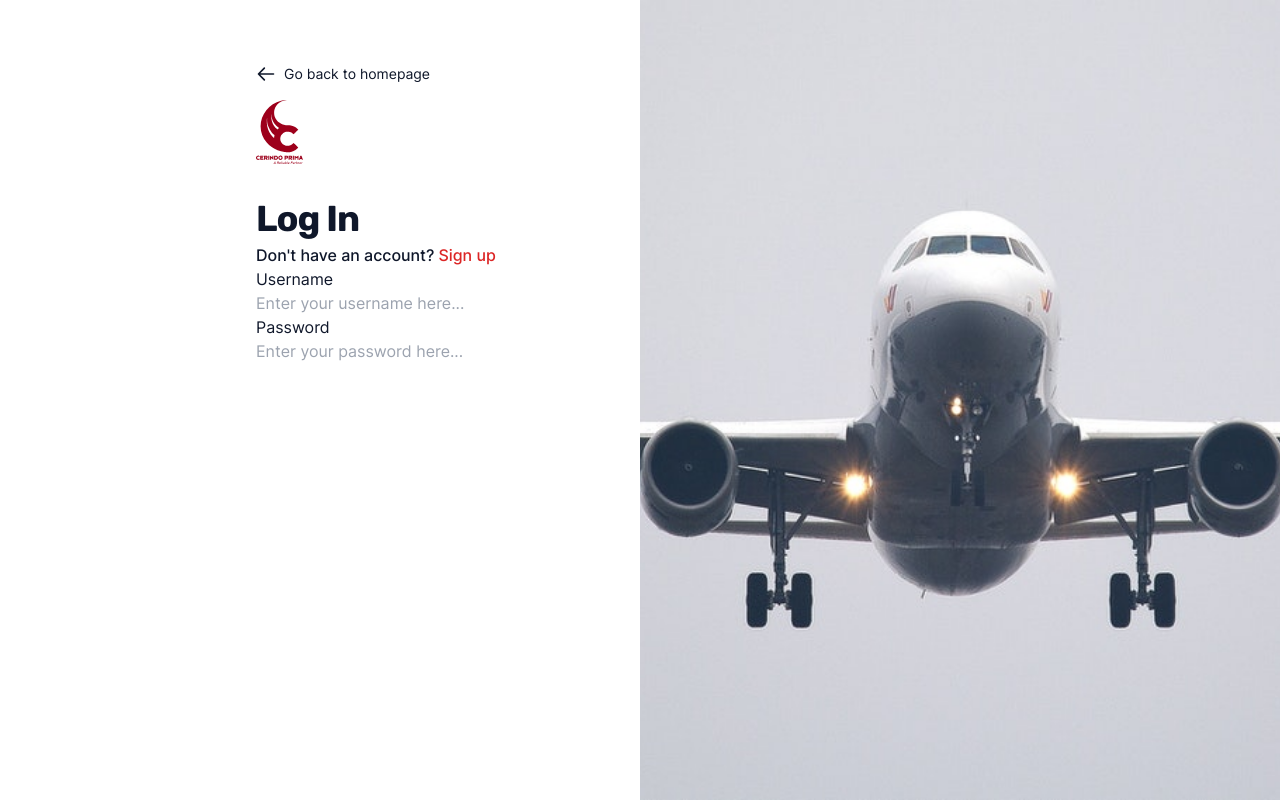
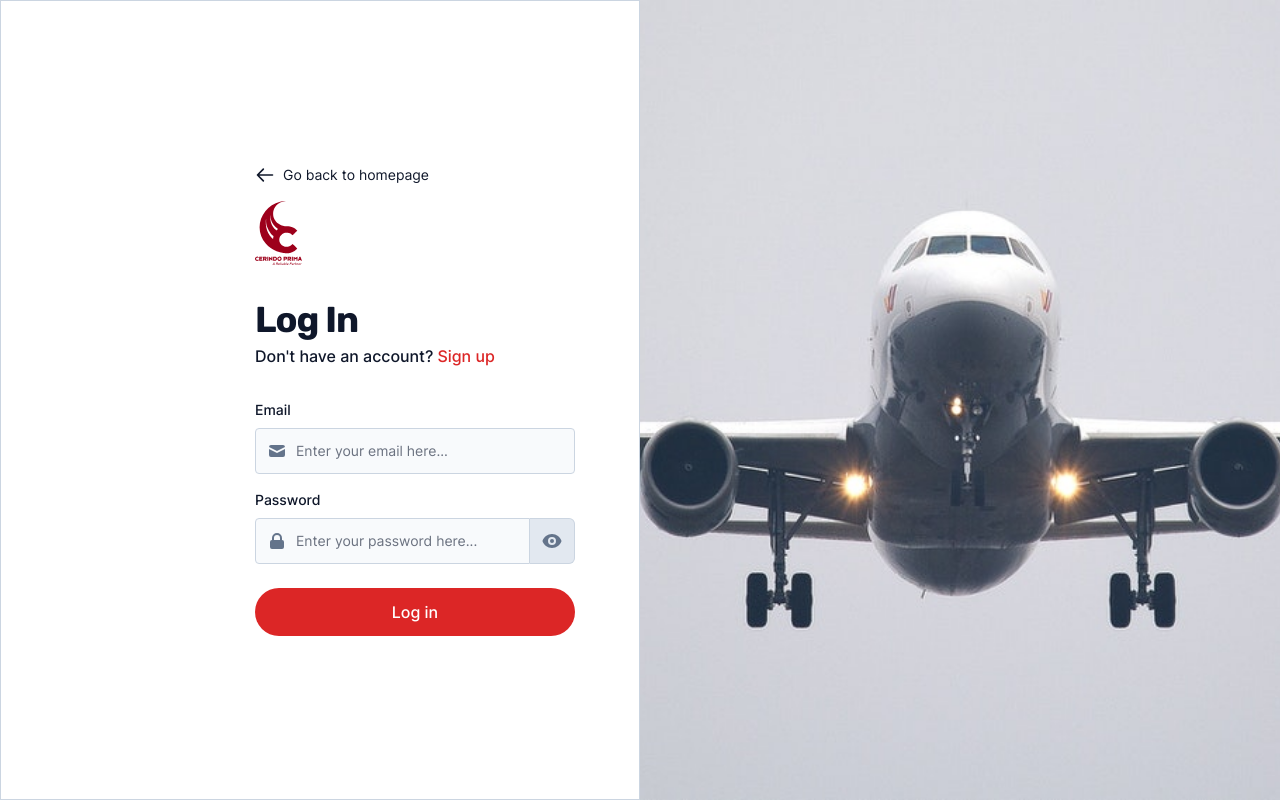
Before and after one commit to panduananto/cerindo, a React (Create React App) app: page /login in a window 1280 px wide. Built offline with nearby package versions, Linux system fonts and the light colour scheme.

Commit message:
login page done

```diff
--- a/package.json
+++ b/package.json
@@ -40,6 +40,7 @@
   },
   "devDependencies": {
     "@headlessui/react": "^1.6.6",
+    "@tailwindcss/forms": "^0.5.2",
     "@tailwindcss/typography": "^0.5.4",
     "autoprefixer": "^10.4.7",
     "postcss": "^8.4.14",
--- /dev/null
+++ b/src/components/LoginForm.js
@@ -0,0 +1,70 @@
+import React, { useState } from 'react';
+
+import { Link } from 'react-router-dom';
+import { IconContext } from 'react-icons/lib';
+import { HiMail, HiLockClosed, HiEye, HiEyeOff } from 'react-icons/hi';
+import { Formik, Field, Form } from 'formik';
+
+function LoginForm() {
+	const [showPassword, setShowPassword] = useState(false);
+
+	return (
+		<Formik initialValues={{ email: '', password: '' }}>
+			<Form className="mt-8">
+				<IconContext.Provider value={{ className: 'h-5 w-5 text-slate-500' }}>
+					<div className="flex w-full flex-col">
+						<label htmlFor="username" className="mb-2 block text-sm font-medium text-slate-900">
+							Email
+						</label>
+						<div className="relative">
+							<div className="pointer-events-none absolute inset-y-0 left-0 flex items-center pl-3">
+								<HiMail></HiMail>
+							</div>
+							<Field
+								type="email"
+								id="email"
+								name="email"
+								placeholder="Enter your email here..."
+								className="block w-full rounded border border-slate-300 bg-white p-3 pl-10 text-sm text-slate-900 focus:border-red-600 focus:ring-red-600 sm:bg-slate-50"
+							></Field>
+						</div>
+					</div>
+					<div className="mt-4 flex w-full flex-col">
+						<label htmlFor="password" className="mb-2 block text-sm font-medium text-slate-900">
+							Password
+						</label>
+						<div className="relative flex">
+							<div className="pointer-events-none absolute inset-y-0 left-0 z-20 flex items-center pl-3">
+								<HiLockClosed></HiLockClosed>
+							</div>
+							<Field
+								type={showPassword ? 'text' : 'password'}
+								id="password"
+								name="password"
+								placeholder="Enter your password here..."
+								className="relative z-10 block w-full min-w-0 flex-1 rounded-none rounded-l border border-slate-300 bg-white p-3 pl-10 text-sm text-slate-900 focus:border focus:border-red-600 focus:ring-1 focus:ring-red-600 sm:bg-slate-50"
+							></Field>
+							<span
+								role="button"
+								className="inline-flex items-center rounded-r-md border border-l-0 border-slate-300 bg-slate-200 px-3 text-sm hover:bg-slate-300"
+								onClick={() => setShowPassword(!showPassword)}
+							>
+								{showPassword ? <HiEyeOff></HiEyeOff> : <HiEye></HiEye>}
+							</span>
+						</div>
+					</div>
+				</IconContext.Provider>
+				<Link
+					role="button"
+					to="/dashboard"
+					type="submit"
+					className="mt-6 inline-flex h-12 max-h-[48px] min-h-[48px] w-full items-center justify-center rounded-full bg-red-600 font-medium text-white hover:bg-red-700"
+				>
+					Log in
+				</Link>
+			</Form>
+		</Formik>
+	);
+}
+
+export default LoginForm;
--- a/src/routes/login.js
+++ b/src/routes/login.js
@@ -1,14 +1,15 @@
 import React from 'react';
 
 import { Link } from 'react-router-dom';
-import { Formik, Field, Form } from 'formik';
 import { HiOutlineArrowLeft } from 'react-icons/hi';
+
+import LoginForm from '../components/LoginForm';
 
 function login() {
 	return (
 		<div className="flex h-full w-full flex-auto flex-col text-slate-900">
-			<div className="flex h-full min-w-0 flex-auto flex-col items-center sm:flex-row sm:justify-center md:items-start md:justify-start">
-				<div className="w-full py-8 px-4 sm:w-auto sm:rounded-2xl sm:bg-white sm:p-12 sm:shadow md:flex md:w-1/2 md:items-center md:justify-end md:rounded-none md:p-16 md:shadow-none">
+			<div className="flex h-full min-w-0 flex-auto flex-col items-center bg-slate-50 sm:flex-row sm:justify-center sm:bg-slate-100 sm:bg-none md:items-start md:justify-start">
+				<div className="h-full w-full py-8 px-4 sm:w-auto sm:rounded sm:border sm:border-slate-300 sm:bg-white sm:p-12 sm:shadow md:flex md:w-1/2 md:items-center md:justify-end md:rounded-none md:shadow-none lg:p-16">
 					<div className="mx-auto w-full max-w-[20rem] sm:mx-0 sm:w-80">
 						<div className="inline-flex flex-col items-start">
 							<Link to="/" className="mb-4 inline-flex items-center text-sm hover:underline hover:underline-offset-4">
@@ -30,21 +31,7 @@ function login() {
 								Sign up
 							</Link>
 						</div>
-						<div>
-							<Formik initialValues={{ email: '', password: '' }}>
-								<Form>
-									<label htmlFor="username">Username</label>
-									<Field type="email" id="username" name="username" placeholder="Enter your username here..."></Field>
-									<label htmlFor="password">Password</label>
-									<Field
-										type="password"
-										id="password"
-										name="password"
-										placeholder="Enter your password here..."
-									></Field>
-								</Form>
-							</Formik>
-						</div>
+						<LoginForm></LoginForm>
 					</div>
 				</div>
 				<div className="relative hidden h-full w-1/2 flex-auto items-center justify-center overflow-hidden bg-[url('../public/images/login_bg.jpg')] bg-cover bg-center bg-no-repeat p-16 dark:border-l md:flex lg:px-28"></div>
--- a/tailwind.config.js
+++ b/tailwind.config.js
@@ -15,5 +15,5 @@ module.exports = {
 			},
 		},
 	},
-	plugins: [require('tailwind-scrollbar'), require('@tailwindcss/typography')],
+	plugins: [require('tailwind-scrollbar'), require('@tailwindcss/typography'), require('@tailwindcss/forms')],
 };
```
Also changed, not shown: 1 other file (tests, documents, lock files or other folders).
